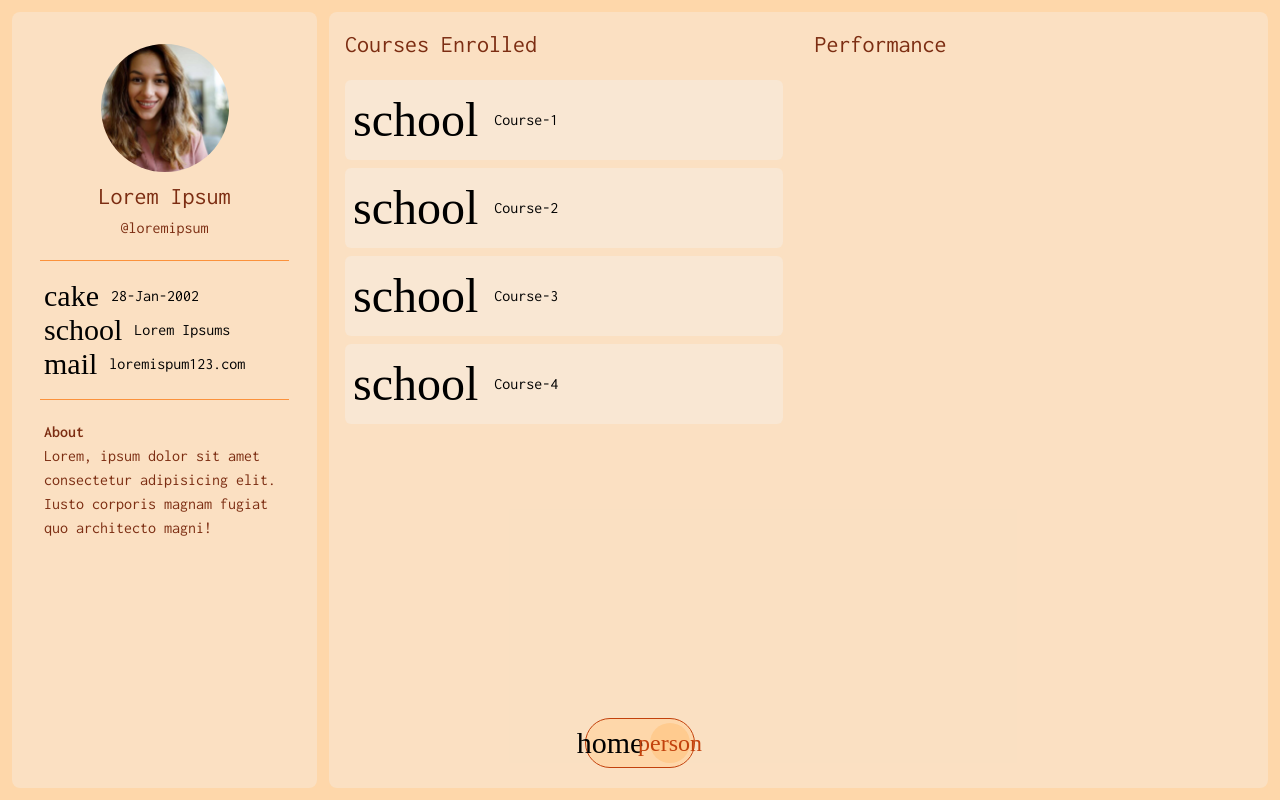
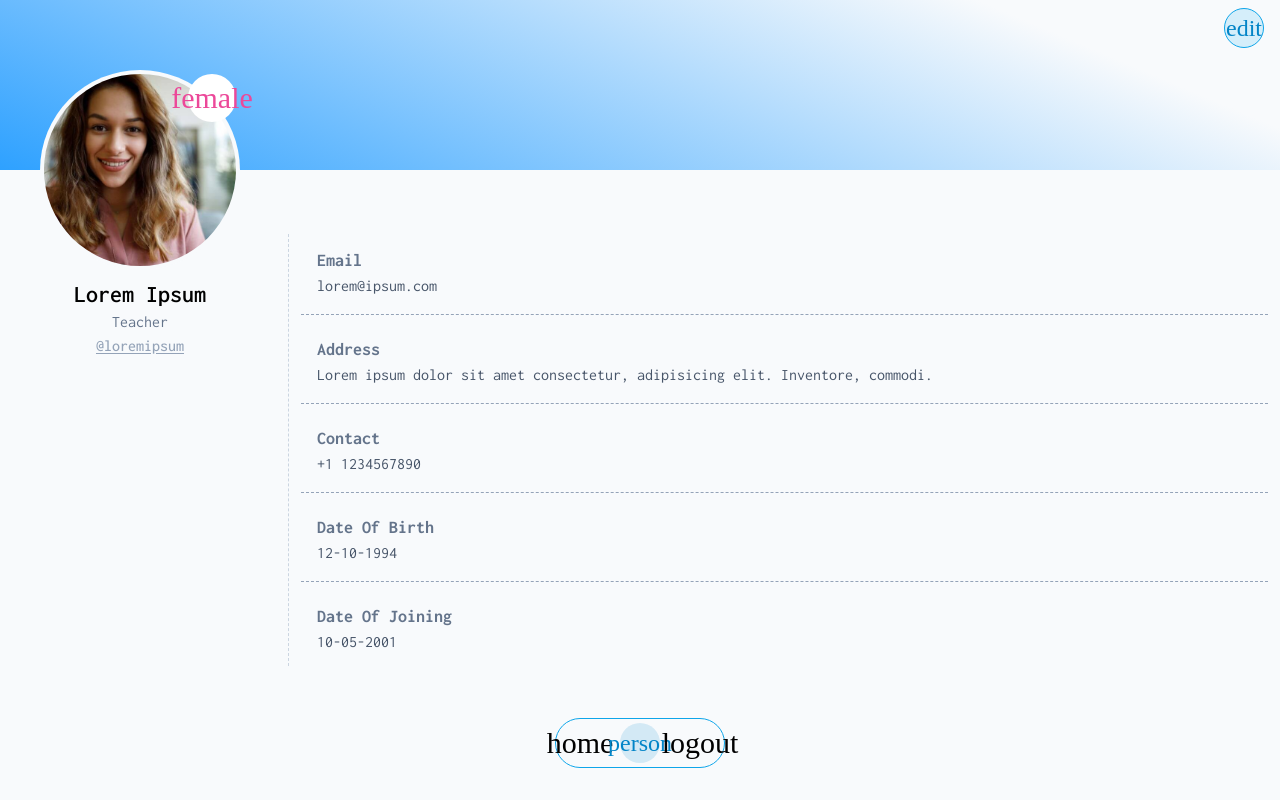
Before and after one commit to payalhake314/erp-frontend, an Angular app: page /profile in a window 1280 px wide. Built offline with nearby package versions, Linux system fonts and the light colour scheme; a web font is replaced by a local one.

Commit message:
redesign profile page

```diff
--- a/src/app/components/navbar/navbar.component.css
+++ b/src/app/components/navbar/navbar.component.css
@@ -1,15 +1,14 @@
-nav{
-  @apply bg-orange-200;
+nav {
+  @apply bg-slate-50;
 }
-.nav_link{
-  @apply relative flex flex-col justify-center items-center p-2 w-10 h-10 rounded-[50%] hover:bg-[#ffcb8f] hover:text-orange-700 transition-colors duration-200;
-
+.nav_link {
+  @apply relative flex flex-col justify-center items-center p-2 w-10 h-10 rounded-[50%] hover:bg-sky-600 hover:bg-opacity-15 hover:text-sky-600 transition-colors duration-200;
 }
-.nav_link.active{
-  @apply bg-[#ffcb8f] text-orange-700;
+.nav_link.active {
+  @apply bg-sky-600 bg-opacity-15 text-sky-600;
 }
-.nav_link span.label{
-  @apply absolute text-xs bg-orange-950 text-slate-50 px-[4px] py-[2px] rounded-md uppercase;
+.nav_link span.label {
+  @apply absolute text-xs bg-sky-600 bg-opacity-15 text-sky-600 px-2 py-1 rounded-md uppercase;
   top: 0px;
   opacity: 0;
   visibility: hidden;
@@ -18,7 +17,7 @@ nav{
   transition-timing-function: ease-in-out;
   transform: translateY(-2rem);
 }
-.nav_link:hover span.label{
+.nav_link:hover span.label {
   opacity: 1;
   visibility: visible;
 }
--- a/src/app/components/navbar/navbar.component.html
+++ b/src/app/components/navbar/navbar.component.html
@@ -1,12 +1,16 @@
-<nav class="w-fit h-fit fixed left-1/2 bottom-8 -translate-x-1/2 border border-orange-700 z-[1] flex items-center p-1 gap-5 rounded-full">
+<nav class="w-fit h-fit fixed left-1/2 bottom-8 -translate-x-1/2 border border-sky-500 z-[1] flex items-center p-1 gap-5 rounded-full">
   <a routerLink="/" routerLinkActive="active" [routerLinkActiveOptions]="{ exact: true }" class="nav_link">
     <span class="material-symbols-rounded text-3xl"> home </span>
     <span class="label">home</span></a
   >
   @for (route of routes; track $index) {
-  <a [routerLink]="route.url" routerLinkActive="active" class="nav_link">
-    <span class="material-symbols-rounded text-2xl"> {{ route.icon }} </span>
-    <span class="label">{{ route.name }}</span></a
-  >
-  }
+    <a [routerLink]="route.url" routerLinkActive="active" class="nav_link">
+      <span class="material-symbols-rounded text-2xl"> {{ route.icon }} </span>
+      <span class="label">{{ route.name }}</span></a
+      >
+    }
+    <button class="nav_link">
+      <span class="material-symbols-rounded text-3xl"> logout </span>
+      <span class="label">logout</span></button
+    >
 </nav>
--- a/src/app/views/profile/profile.component.css
+++ b/src/app/views/profile/profile.component.css
@@ -1,31 +1,61 @@
+.wrapper {
+  @apply w-full h-[170px] bg-center relative;
+  background-image: linear-gradient(
+    203deg,
+    rgba(248, 250, 252, 1) 18%,
+    rgba(46, 161, 255, 1) 100%
+  );
+  background-size: cover;
+  background-repeat: no-repeat;
+}
+.gender_icon {
+  @apply w-12 h-12 flex items-center justify-center absolute top-1 right-1 text-3xl bg-white p-2 rounded-full text-pink-500;
+}
+.gender_icon .material-symbols-rounded{
+  font-variation-settings:  "wght" 300;
+
+}
+
 .avatar {
-  @apply w-32 h-32 rounded-full overflow-clip;
+  @apply w-40 md:w-[200px] aspect-square p-1 bg-slate-50 rounded-full absolute bottom-0 left-1/2 md:left-0 -translate-x-1/2 translate-y-1/2 md:translate-x-10;
 }
 .avatar img {
-  width: 100%;
-  height: 100%;
-  object-fit: cover;
-  object-position: center;
+  @apply w-full h-full object-cover rounded-full;
 }
-.details {
-  @apply px-5;
+.user_info {
+  @apply absolute px-7 py-2 w-fit flex flex-col items-center justify-center whitespace-nowrap right-1/2 translate-x-1/2 bottom-0 translate-y-full;
 }
-.detail {
-  @apply flex items-center gap-x-3 my-1;
+.user_info .name {
+  @apply text-2xl font-semibold;
+}
+.user_info .about {
+  @apply text-base font-normal text-slate-500;
+}
+.meta {
+  @apply absolute top-3 right-5;
+}
+.username {
+  @apply text-base font-medium underline underline-offset-2 text-slate-400;
+}
+.username::before {
+  content: "@";
+}
+.info {
+  @apply w-auto mt-[50%] p-3 md:ml-[18rem]  md:mt-16 md:border-l border-slate-300 border-dashed;
+}
+.field_wrapper {
+  @apply px-4;
+}
+.field_wrapper:not(:last-child) {
+  @apply mb-5 pb-4 border-b border-dashed border-slate-400;
+}
+.field_name {
+  @apply text-slate-500 text-lg font-bold;
+}
+.field_value {
+  @apply text-slate-600 text-base;
 }
 
-.detail_item {
-  @apply lg:w-1/2 w-full h-full p-4 flex flex-col rounded-md;
+.icon_btn{
+  @apply hover:bg-opacity-20 text-sky-600 absolute bg-sky-500 bg-opacity-15 border border-sky-500 rounded-full w-10 h-10;
 }
-/* .courses{
-    @apply grid grid-cols-2 md:grid-cols-4 lg:grid-cols-3 gap-2;
-} */
-.course {
-  @apply my-2 flex items-center w-full h-fit px-2 py-4 bg-slate-100 bg-opacity-30 hover:bg-opacity-40 rounded-md;
-}
-.course .material-symbols-rounded{
-    @apply text-5xl mr-4;
-}
-.course_name{
-    @apply line-clamp-1;
-}
--- a/src/app/views/profile/profile.component.html
+++ b/src/app/views/profile/profile.component.html
@@ -1,34 +1,40 @@
-<div class="w-full lg:h-screen grid grid-cols-1 sm:grid-cols-2 lg:grid-cols-4 p-3 gap-3">
-  <div class="col-span-full lg:col-span-1 bg-slate-100 bg-opacity-30 rounded-lg relative p-3">
-    <div class="avatar mx-auto mt-5">
-      <img src="assets/images/profile.jpg" alt="" />
+<div class="w-full h-fit">
+  <div class="wrapper">
+    <div class="avatar">
+      <img src="/assets/images/profile.jpg" alt="" />
+      <div class="gender_icon gender_icon">
+        <span class="material-symbols-rounded">female</span>
+      </div>
+      <div class="user_info">
+        <h2 class="name">Lorem Ipsum</h2>
+        <h4 class="about">Teacher</h4>
+        <h4 class="username">loremipsum</h4>
+      </div>
     </div>
-    <h4 class="text-orange-900 mx-auto text-2xl w-fit mt-2">Lorem Ipsum</h4>
-    <h6 class="text-orange-900 mx-auto text-base w-fit mt-1">{{ "@" }}loremipsum</h6>
-    <div class="w-[calc(100%-2rem)] mx-auto h-[1px] my-5 bg-orange-400"></div>
-    <div class="details">
-      <h1 class="detail"><span class="material-symbols-rounded text-3xl"> cake </span> <span>28-Jan-2002</span></h1>
-      <h1 class="detail"><span class="material-symbols-rounded text-3xl"> school </span> <span>Lorem Ipsums</span></h1>
-      <h1 class="detail"><span class="material-symbols-rounded text-3xl"> mail </span> <span>loremispum123.com</span></h1>
+    <button class="icon_btn top-2 right-4">
+      <span class="material-symbols-rounded text-2xl"> edit </span>
+    </button>
+  </div>
+  <div class="info">
+    <div class="field_wrapper">
+      <h4 class="field_name">Email</h4>
+      <h5 class="field_value">{{ "lorem@ipsum.com" }}</h5>
     </div>
-    <div class="w-[calc(100%-2rem)] mx-auto h-[1px] my-5 bg-orange-400"></div>
-    <div class="px-5 text-base text-orange-900">
-      <h6 class="w-fit font-semibold">About</h6>
-      <p>Lorem, ipsum dolor sit amet consectetur adipisicing elit. Iusto corporis magnam fugiat quo architecto magni!</p>
+    <div class="field_wrapper">
+      <h4 class="field_name">Address</h4>
+      <h5 class="field_value">Lorem ipsum dolor sit amet consectetur, adipisicing elit. Inventore, commodi.</h5>
     </div>
-  </div>
-  <div class="col-span-full lg:col-span-3 bg-slate-100 bg-opacity-30 rounded-lg flex flex-col lg:flex-row">
-    <div class="detail_item flex-col">
-      <h2 class="text-2xl text-orange-900 mb-3">Courses Enrolled</h2>
-      <ul class="courses">
-        <li class="course"><span class="material-symbols-rounded"> school </span> <span class="course_name">Course-1</span></li>
-        <li class="course"><span class="material-symbols-rounded"> school </span> <span class="course_name">Course-2</span></li>
-        <li class="course"><span class="material-symbols-rounded"> school </span> <span class="course_name">Course-3</span></li>
-        <li class="course"><span class="material-symbols-rounded"> school </span> <span class="course_name">Course-4</span></li>
-      </ul>
+    <div class="field_wrapper">
+      <h4 class="field_name">Contact</h4>
+      <h5 class="field_value">+1 1234567890</h5>
     </div>
-    <div class="detail_item flex-col">
-      <h2 class="text-2xl text-orange-900 mb-3">Performance</h2>
+    <div class="field_wrapper">
+      <h4 class="field_name">Date Of Birth</h4>
+      <h5 class="field_value">12-10-1994</h5>
+    </div>
+    <div class="field_wrapper">
+      <h4 class="field_name">Date Of Joining</h4>
+      <h5 class="field_value">10-05-2001</h5>
     </div>
   </div>
 </div>
--- a/src/styles.css
+++ b/src/styles.css
@@ -2,9 +2,9 @@
 @tailwind base;
 @tailwind components;
 @tailwind utilities;
-:root{
-  --silver: #E5EAFA;
-  --orange: #F49D6E;
+:root {
+  --silver: #e5eafa;
+  --orange: #f49d6e;
 }
 * {
   margin: 0px;
@@ -14,12 +14,18 @@
 body,
 html {
   font-family: "Inconsolata", monospace;
-  @apply bg-orange-200;
+  @apply bg-slate-50 min-h-screen;
 }
 .material-symbols-rounded {
-  font-variation-settings: "FILL" 0, "wght" 100, "GRAD" 0, "opsz" 24;
+  font-variation-settings: "FILL" 0, "wght" 200, "GRAD" 0, "opsz" 24;
 }
-button{
+button {
   outline: none;
   cursor: pointer;
 }
+button:has(.material-symbols-rounded),
+a:has(.material-symbols-rounded) {
+  display: flex;
+  align-items: center;
+  justify-content: center;
+}
```
Also changed, not shown: src/assets/images/wrapper.svg (added).
